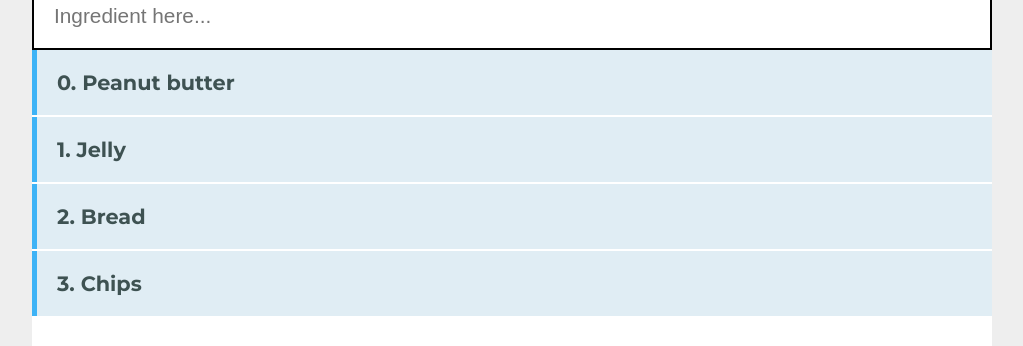
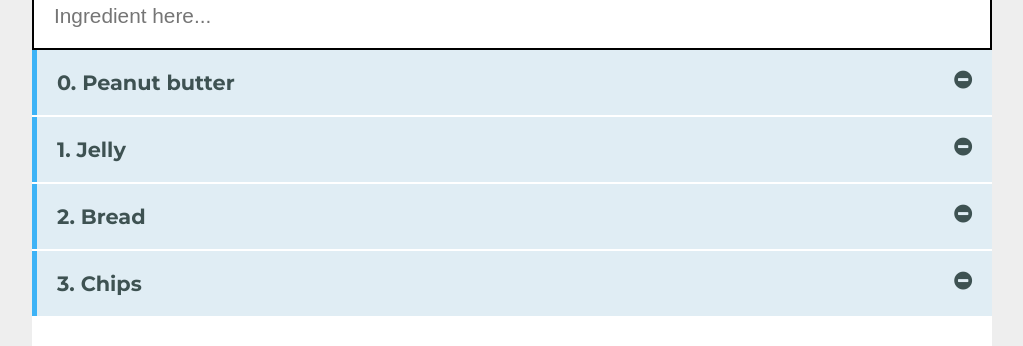
Before and after one commit to AJRohrer/vue_docker_ingredients, a Vue app: page /#/ in a window 1280 px wide. Shown: the part 186-532 px from the top of the page, without its empty margins (128-1151 px from the left). Built offline with nearby package versions, Linux system fonts and the light colour scheme; no server answers.

Commit message:
Revert commented out styles

```diff
--- a/src/components/ingredient.vue
+++ b/src/components/ingredient.vue
@@ -111,9 +111,9 @@
 
 <!-- Add "scoped" attribute to limit CSS to this component only -->
 <style scoped>
-/* @import "https://cdnjs.cloudflare.com/ajax/libs/animate.css/3.7.2/animate.css"; */
+@import "https://cdnjs.cloudflare.com/ajax/libs/animate.css/3.7.2/animate.css";
 
-/* @import "https://maxcdn.bootstrapcdn.com/font-awesome/4.7.0/css/font-awesome.min.css"; */
+@import "https://maxcdn.bootstrapcdn.com/font-awesome/4.7.0/css/font-awesome.min.css";
 h3 {
     margin: 40px 0 0;
   }
```
